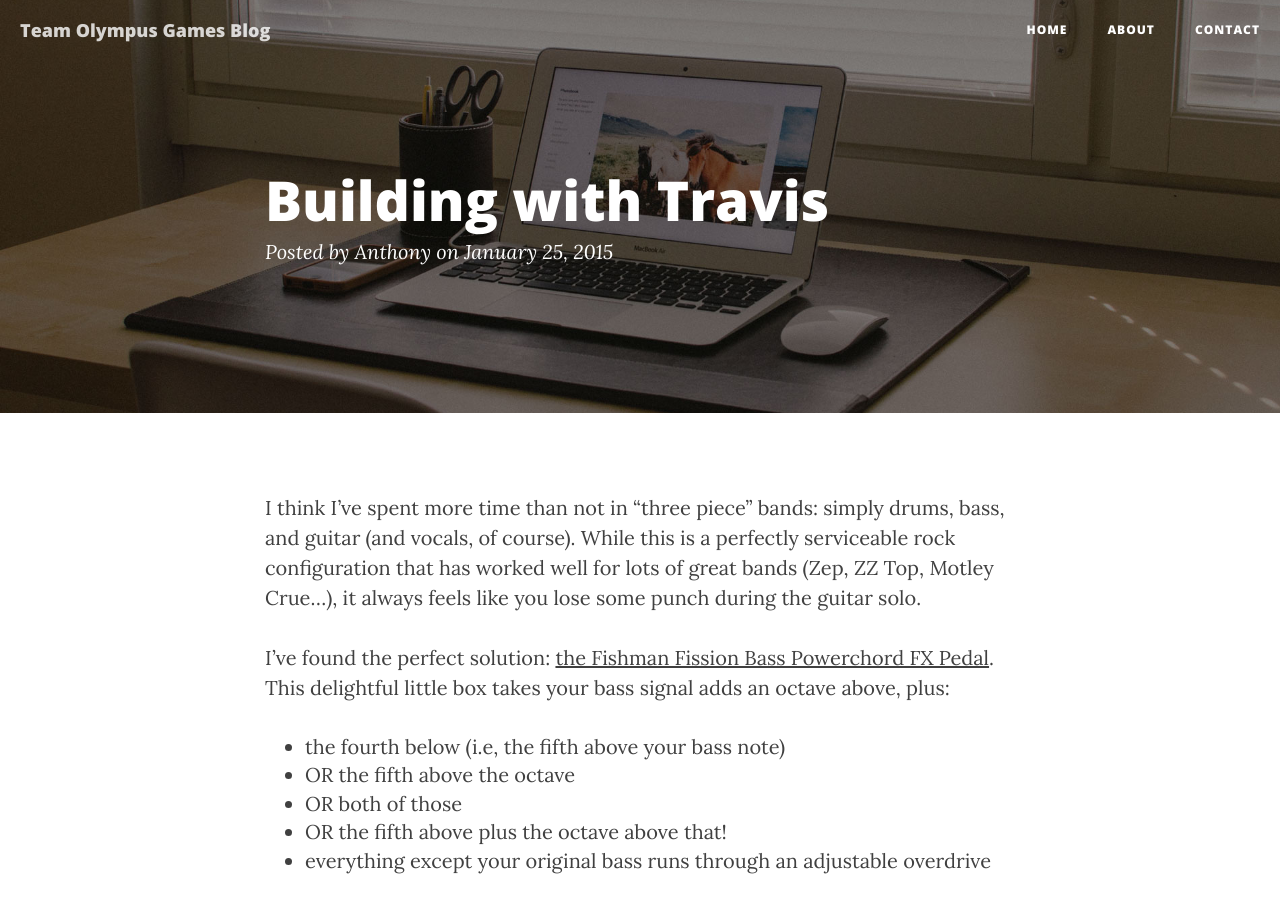
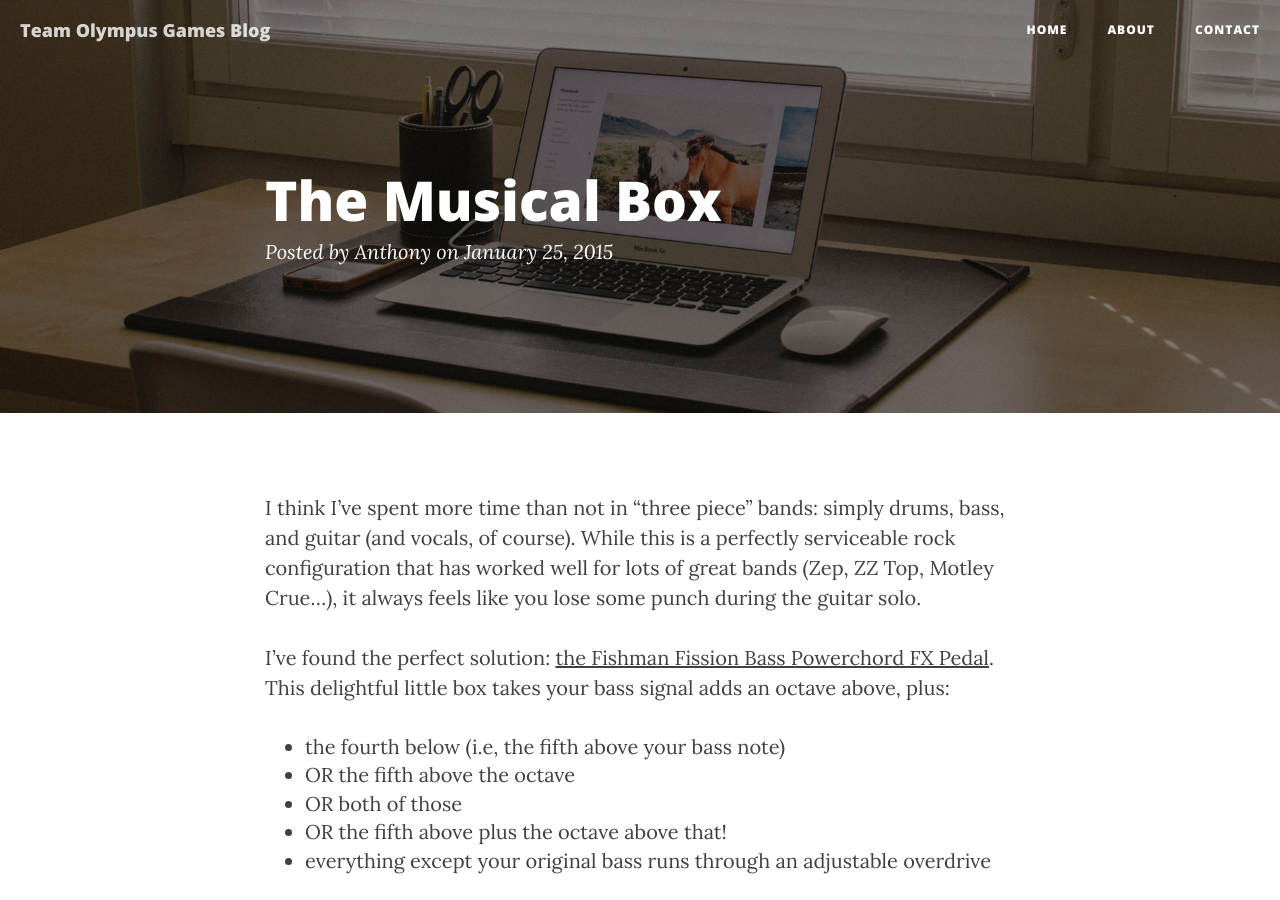
Before and after one commit to teamolympusgames/blog, a Jekyll site: the page built from _posts/2015-01-25-the-musical-box.markdown, in a window 1280 px wide and 900 px high. Built offline with Jekyll 4.4.1, drawn with Linux system fonts in a browser that asks for light colours; nearby versions of some CDN libraries; a script that is not in the unit is left out.

Commit message:
Update 2015-01-25-the-musical-box.markdown

```diff
--- a/_posts/2015-01-25-the-musical-box.markdown
+++ b/_posts/2015-01-25-the-musical-box.markdown
@@ -1,6 +1,6 @@
 ---
 layout: post
-title:  "Building with Travis"
+title:  "The Musical Box"
 categories:
 - Music
 ---
```
